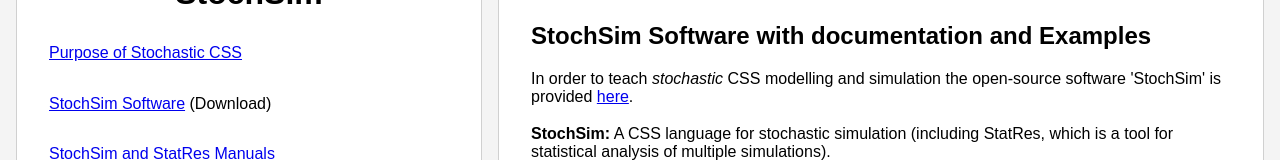
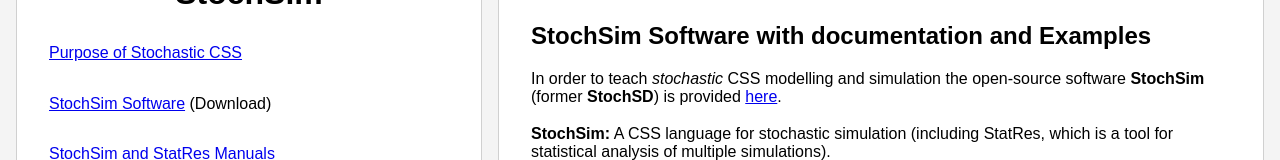
Before and after one commit to stochsd/website_stochsd, a React (Create React App) app: page / in a window 1280 px wide. Shown: the part 379-539 px from the top of the page. Built offline with nearby package versions, Linux system fonts and the light colour scheme.

Commit message:
Added line "(former StochSD)" on website

```diff
--- a/src/Components/Home/Home.js
+++ b/src/Components/Home/Home.js
@@ -33,8 +33,8 @@ const home = (props) => {
       <h2>
         <b>StochSim</b> Software with documentation and Examples
       </h2>
-      In order to teach <i>stochastic</i> CSS modelling and simulation the open-source software 'StochSim'
-      {" "}is provided <a href="/stochsim_software">here</a>.
+      In order to teach <i>stochastic</i> CSS modelling and simulation the open-source software {" "}
+      <b>StochSim</b> (former <b>StochSD</b>) is provided <a href="/stochsim_software">here</a>.
       <br />
       <br />
       <b>StochSim:</b> A CSS language for stochastic simulation
--- a/src/Components/Software/Software.js
+++ b/src/Components/Software/Software.js
@@ -6,7 +6,7 @@ const software = () => {
     <div>
       <h1>StochSim Software</h1>
       <p>
-        <b>StochSim</b> is a software, primarilly developed to
+        <b>StochSim</b> (former <b>StochSD</b>) is a software, primarilly developed to
         introduce statistical post-analysis from multiple simulations with the
         included tool <b>StatRes</b>. (However, the <b>StatRes</b> tool is a
         {" "}software that may be reused together with other CSS
```
